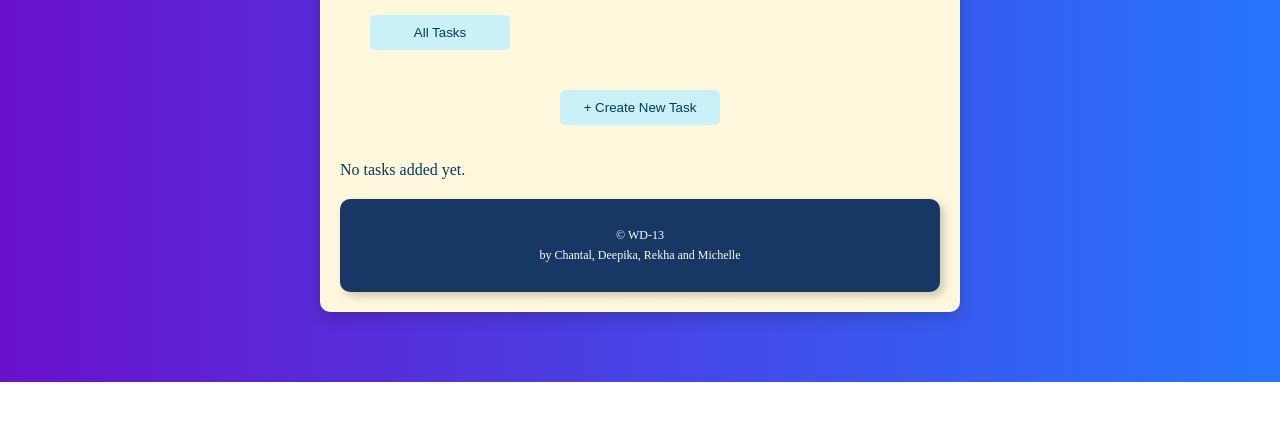
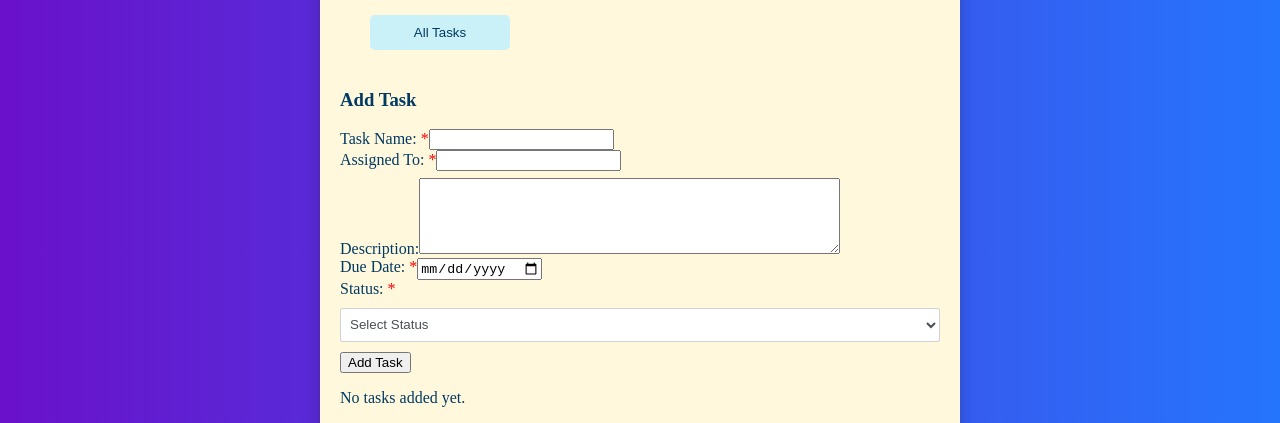
Before and after one commit to chantalm02/todo_app, a React (Create React App) app: page / in a window 1280 px wide. Shown: the part 514-937 px from the top of the page. Before the commit the page ends 896 px from the top, so only its background shows below. Built offline with nearby package versions, Linux system fonts and the light colour scheme.

Commit message:
added mandatory fields

```diff
--- a/src/components/TaskForm.js
+++ b/src/components/TaskForm.js
@@ -1,19 +1,16 @@
-import React, { useState } from 'react';
+import React, { useState } from "react";
 
 function TaskForm({ onAddForm }) {
-  const [isFormVisible, setIsFormVisible] = useState(false);
-  const [isFormSubmitted, setIsFormSubmitted] = useState(false);
   const [formData, setFormData] = useState({
     name: "",
     description: "",
     assigned: "",
     status: "",
-    due: ""
+    due: "",
   });
 
   const [error, setError] = useState("");
 
-  //handles the input change
   const handleInputChange = (e) => {
     const { name, value } = e.target;
     setFormData({ ...formData, [name]: value });
@@ -33,16 +30,10 @@ function TaskForm({ onAddForm }) {
       return false;
     }
 
-    // // Clear error
+    // Clear any existing error
     setError("");
     return true;
   };
-
-    const handleShowForm= () => {
-      setIsFormVisible(true);
-      setIsFormSubmitted(false); //reset submission state when form is shown again
-    }
-
 
   const handleSubmit = (e) => {
     e.preventDefault(); // Prevent form from refreshing the page
@@ -54,92 +45,72 @@ function TaskForm({ onAddForm }) {
     if (validateForm()) {
       // If validation passes, call the onAddForm function
       // Pass the contact to the parent component
-      onAddForm(newForm);;
+      onAddForm(newForm);
 
-      setIsFormVisible(false);
-      setIsFormSubmitted(true);
-
-      // // Clear the form fields
+      // Clear the form fields
       setFormData({
         name: "",
         description: "",
         assigned: "",
         status: "",
-        due: ""
+        due: "",
       });
-    } else {
+
+      // Clear error
+      setError("");
     }
   };
 
-
-
   return (
-      <div className="button-container">
-      {/* Show 'Create New Task' button when the form is hidden and not yet submitted */}
-      {!isFormVisible && !isFormSubmitted && (
-        <button onClick={handleShowForm} className="create-task">
-          + Create New Task
-        </button>
-      )}
-
-      {/* Show form if 'isFormVisible' is true */}
-      {isFormVisible && !isFormSubmitted && (
     <form onSubmit={handleSubmit}>
-            <h3 style={{ textAlign: 'center', fontSize: 30 }}>Add Task</h3>
+      <h3>Add Task</h3>
       <div>
-              <label>Task Name: </label>
+        <label>
+          Task Name: <span style={{ color: "red" }}>*</span>
+        </label>
         <input
           type="text"
           name="name"
-                placeholder="Task Name"
           value={formData.name}
           onChange={handleInputChange}
-                className="forminput"
-                required
         />
       </div>
-
       <div>
-              <label>Description: </label>
+        <label>
+          Assigned To: <span style={{ color: "red" }}>*</span>
+        </label>
+        <input
+          type="text"
+          name="assigned"
+          value={formData.assigned}
+          onChange={handleInputChange}
+        />
+      </div>
+      <div>
+        <label>Description:</label>
         <textarea
           name="description"
-                placeholder="Description"
           value={formData.description}
           onChange={handleInputChange}
           rows="4"
           cols="50"
-                className="forminput"
-                required
         />
       </div>
-
       <div>
-              <label>Due Date: </label>
+        <label>
+          Due Date: <span style={{ color: "red" }}>*</span>
+        </label>
         <input
           type="date"
           name="due"
           value={formData.due}
           onChange={handleInputChange}
-                className="forminput"
-                required
         />
       </div>
-
       <div>
-              <label>Assigned To: </label>
-              <input
-                type="text"
-                name="assigned"
-                placeholder="Assigned To"
-                value={formData.assigned}
-                onChange={handleInputChange}
-                className="forminput"
-                required
-              />
-            </div>
-
-            <div>
-              <label>Status: </label>
+        <label>
+          Status: <span style={{ color: "red" }}>*</span>
+        </label>
         <select
           name="status"
           value={formData.status}
@@ -151,17 +122,9 @@ function TaskForm({ onAddForm }) {
           <option value="review">Review</option>
         </select>
       </div>
-            {error && <p className="error-message" style={{ color: "red", textAlign: 'center' }}>{error}</p>}
-            <button className="addtask" type="submit">Add Task</button>
+      {error && <p className="error-message" style={{ color: "red" }}>{error}</p>}
+      <button type="submit">Add Task</button>
     </form>
-        )}
-        {/* Show the 'Create New Task' button after form is submitted */}
-        {isFormSubmitted && (
-        <button onClick={handleShowForm} className="create-task">
-          + Create New Task
-        </button>
-        )}
-      </div>
   );
 }
 
```
Lines whose indentation alone changed are shown as unchanged.
